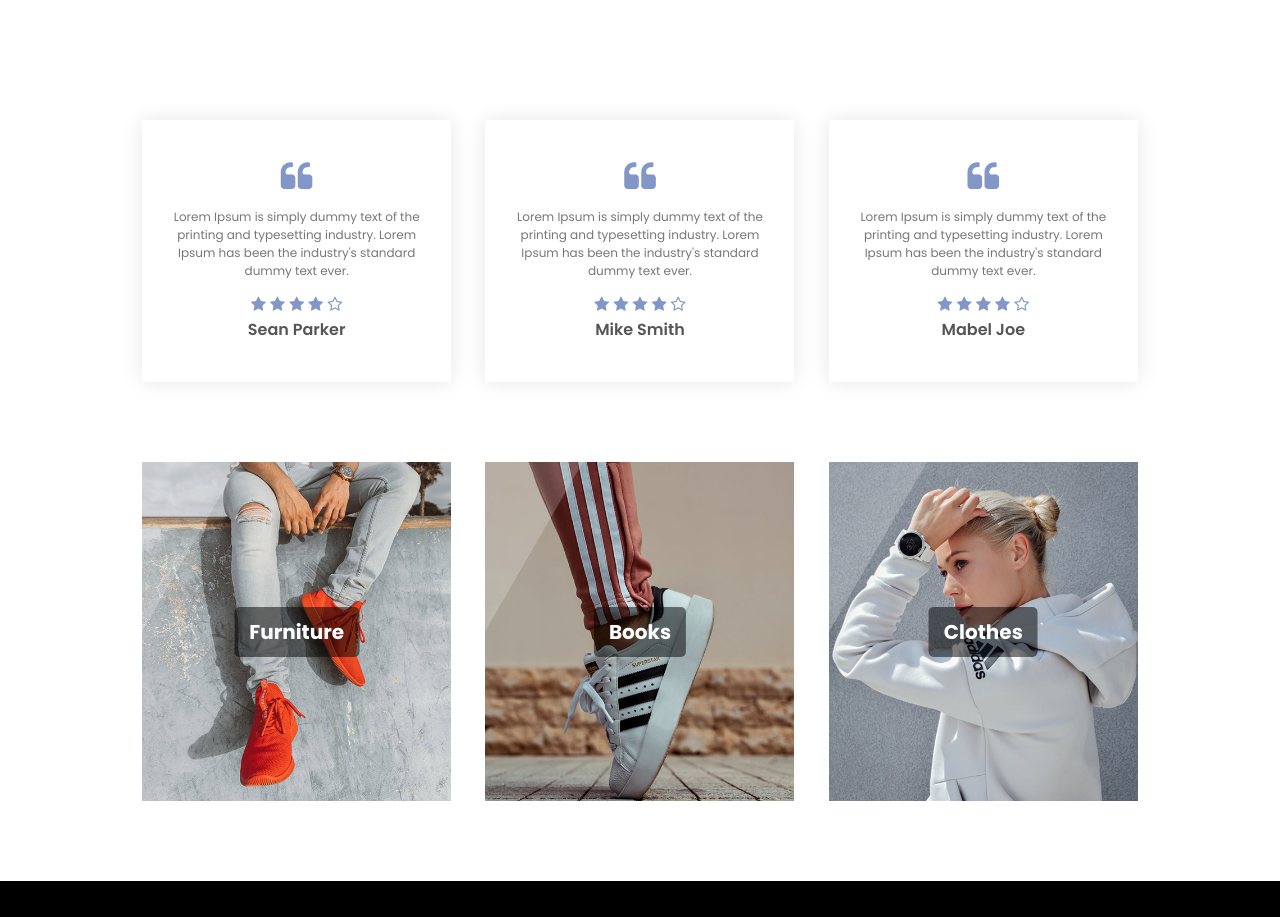
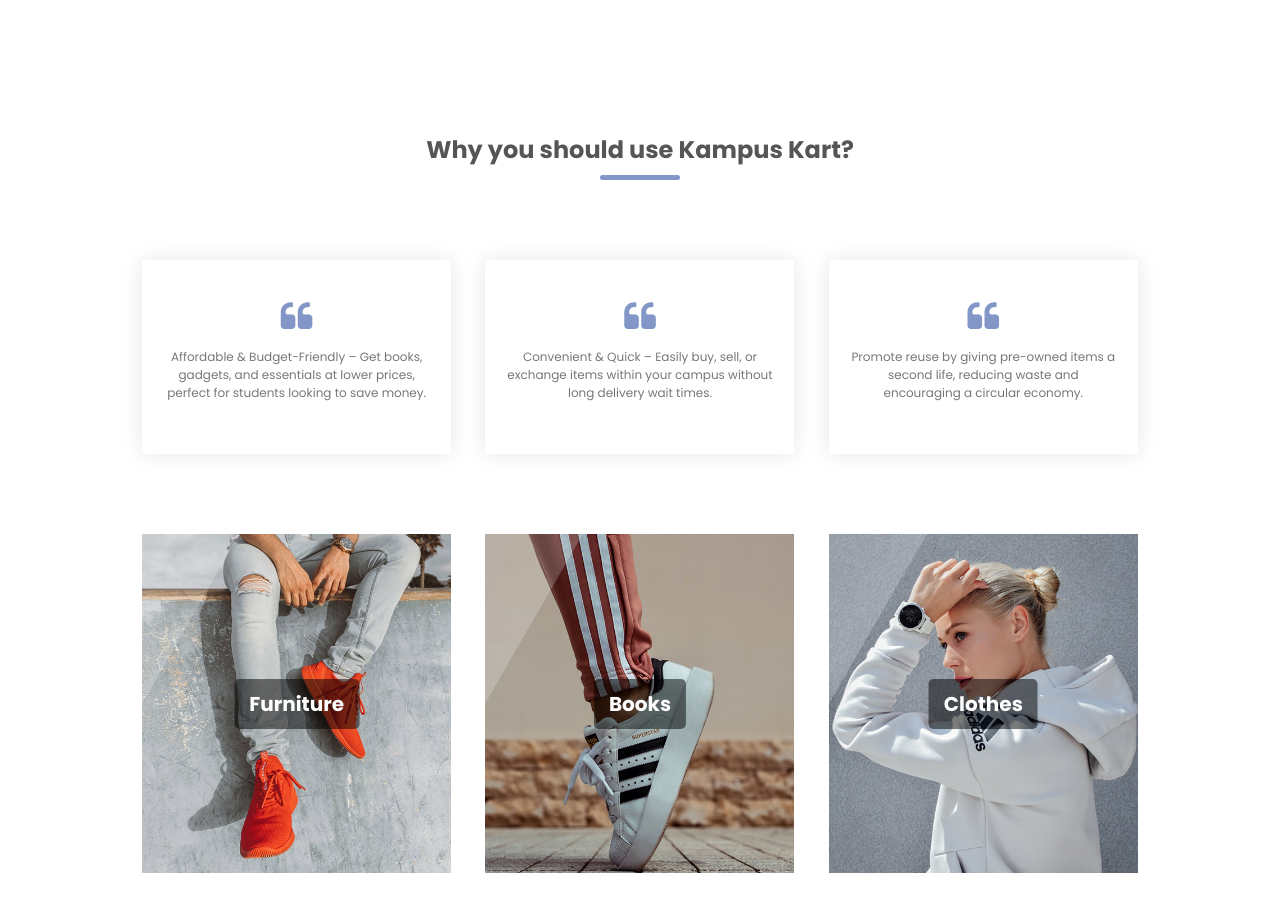
Before and after one commit to kipp03/Kampus_Kart, a plain HTML site: page index.html in a window 1280 px wide. Shown: the part 2080-2997 px from the top of the page. Drawn offline with Linux system fonts and the light colour scheme; files that its build step writes are made by us from their sources.

Commit message:
Update index.html
MOREEE CHANGES !!!!!!! (aesthetic changes xoxo)

```diff
--- a/index.html
+++ b/index.html
@@ -4,7 +4,7 @@
     <meta charset="UTF-8">
     <meta name="viewport" content="width=device-width, initial-scale=1.0">
     <title>Home</title>
-    <link rel="stylesheet" href="./FRONTEND/style.css">
+    <link rel="stylesheet" href="style.css">
     <link href="https://fonts.googleapis.com/css2?family=Poppins:wght@200;300;400;500;600;700;800&display=swap" rel="stylesheet">
     <link rel="stylesheet" href="https://stackpath.bootstrapcdn.com/font-awesome/4.7.0/css/font-awesome.min.css">
 </head>
@@ -52,10 +52,6 @@
 
        </div>
        </div>
-
-
-<!-------------- Our Featured Products -------------->
-
 
   <div class="small-container">
         <h2 class="title">Featured Products</h2>
@@ -213,53 +209,28 @@
            </div>
        </div>
 
-
-<!----------testimonial--------------->
-
    <div class="testimonial">
+    <h2 class="title">Why you should use Kampus Kart?</h2>
        <div class="small-container">
        <div class="row">
            <div class="col-3">
                     <i class="fa fa-quote-left"></i>
-                      <p>Lorem Ipsum is simply dummy text of the printing and typesetting industry. Lorem Ipsum has been the industry's standard dummy text ever.</p>
-                      <div class="rating">
-                           <i class="fa fa-star"></i>
-                           <i class="fa fa-star"></i>
-                           <i class="fa fa-star"></i>
-                           <i class="fa fa-star"></i>
-                           <i class="fa fa-star-o"></i>
-                       </div>
-                       <h3>Sean Parker</h3>
-           </div>
+                      <p>Affordable & Budget-Friendly – Get books, gadgets, and essentials at lower prices, perfect for students looking to save money.</p>
+            </div>
+
             <div class="col-3">
                     <i class="fa fa-quote-left"></i>
-                      <p>Lorem Ipsum is simply dummy text of the printing and typesetting industry. Lorem Ipsum has been the industry's standard dummy text ever.</p>
-                      <div class="rating">
-                           <i class="fa fa-star"></i>
-                           <i class="fa fa-star"></i>
-                           <i class="fa fa-star"></i>
-                           <i class="fa fa-star"></i>
-                           <i class="fa fa-star-o"></i>
-                       </div>
-                       <h3>Mike Smith</h3>
+                      <p>Convenient & Quick – Easily buy, sell, or exchange items within your campus without long delivery wait times.</p>
            </div>
+
             <div class="col-3">
                     <i class="fa fa-quote-left"></i>
-                      <p>Lorem Ipsum is simply dummy text of the printing and typesetting industry. Lorem Ipsum has been the industry's standard dummy text ever.</p>
-                      <div class="rating">
-                           <i class="fa fa-star"></i>
-                           <i class="fa fa-star"></i>
-                           <i class="fa fa-star"></i>
-                           <i class="fa fa-star"></i>
-                           <i class="fa fa-star-o"></i>
-                       </div>
-                       <h3>Mabel Joe</h3>
+                      <p>Promote reuse by giving pre-owned items a second life, reducing waste and encouraging a circular economy.</p>
            </div>
        </div>
        </div>
    </div>
 
-<!------------------ featured categories --------------->
      <div class="categories">
          <div class="small-container">
            <div class="row">
```
